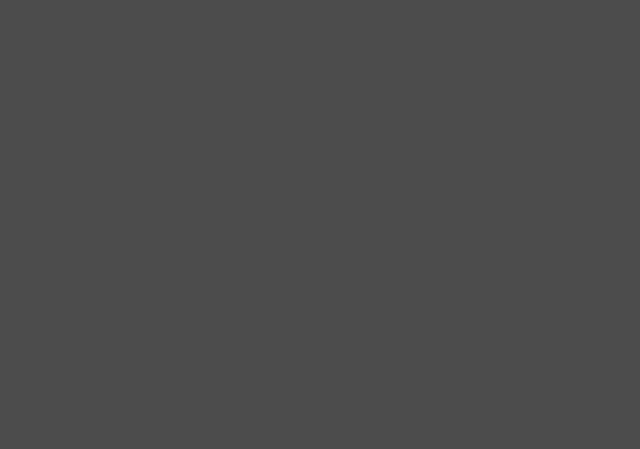
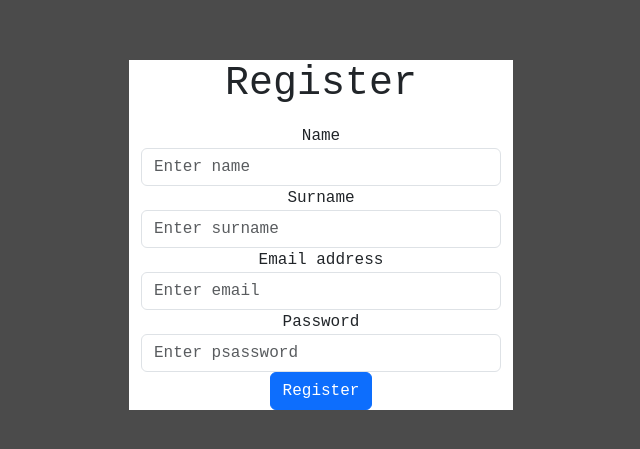
Before and after one commit to Z3alotik/grn_fe, an Angular app: page /register in a window 1280 px wide. Before the commit this address led to /. Shown: the part 165-614 px from the top of the page, without its empty margins (319-959 px from the left). Built offline with nearby package versions, Linux system fonts and the light colour scheme.

Commit message:
Added login and register logic.

```diff
--- a/src/app/app-routing.module.ts
+++ b/src/app/app-routing.module.ts
@@ -2,6 +2,7 @@ import { NgModule } from '@angular/core';
 import { RouterModule, Routes } from '@angular/router';
 import { MainPageComponent } from './features/main-page/main-page.component'
 import { LoginPageComponent } from './features/login-page/login-page.component';
+import { RegisterPageComponent } from './features/register-page/register-page.component';
 
 const routes: Routes = [
   {
@@ -11,7 +12,12 @@ const routes: Routes = [
   {
     path: 'login',
     component: LoginPageComponent
+  },
+  {
+    path: 'register',
+    component: RegisterPageComponent
   }
+
 ];
 
 @NgModule({
--- a/src/app/features/login-page/login-page.component.html
+++ b/src/app/features/login-page/login-page.component.html
@@ -6,19 +6,14 @@
             <app-card title="Log In" cardClass="myCard">
                 <form action="action_page.php" method="post">
                     <div class="container">
-                      <label for="name"><b>Name</b></label>
-                      <input type="text" placeholder="Enter name" name="name" required>
-
-                      <label for="surname"><b>Surname</b></label>
-                      <input type="text" placeholder="Enter surname" name="surname" required>
 
                       <label for="email"><b>Email</b></label>
-                      <input type="text" placeholder="Enter email" name="email" required>
+                      <input type="text" [(ngModel)]="email" [ngModelOptions]="{standalone: true}" placeholder="Enter email" name="email" required>
 
                       <label for="psw"><b>Password</b></label>
-                      <input type="password" placeholder="Enter Password" name="psw" required>
+                      <input type="password" [(ngModel)]="password" [ngModelOptions]="{standalone: true}" placeholder="Enter Password" name="psw" required>
 
-                      <button type="submit">Login</button>
+                      <button type="submit" (click)="login()">Login</button>
                     </div>
                   </form>
             </app-card>
--- a/src/app/features/login-page/login-page.component.ts
+++ b/src/app/features/login-page/login-page.component.ts
@@ -1,4 +1,6 @@
 import { Component } from '@angular/core';
+import { HttpClient } from '@angular/common/http';
+import { Router } from '@angular/router';
 
 @Component({
   selector: 'app-login-page',
@@ -7,4 +9,35 @@ import { Component } from '@angular/core';
 })
 export class LoginPageComponent {
 
+  email: string ="";
+  password: string ="";
+
+  constructor(
+    private http: HttpClient,
+    private router: Router
+    ) {}
+
+
+  login() {
+
+    let bodyData = {
+      email: this.email,
+      password: this.password
+    };
+
+    console.log(bodyData);
+
+    this.http.post("http://localhost:8080/api/v1/account/login", bodyData)
+    .subscribe((resultData: any) => {
+      console.log(resultData);
+      if (resultData.message == "Email not exists!") {
+        alert("Email not exists!")
+      } else if (resultData.message == "Login success!") {
+        this.router.navigateByUrl('');
+      } else {
+        alert("error");
+      }
+    })
+  }
+
 }
--- a/src/app/features/main-page/main-page.component.html
+++ b/src/app/features/main-page/main-page.component.html
@@ -150,5 +150,10 @@
         <i class="fa-solid fa-right-to-bracket fa-xl"></i>
     </a>
         </div>
+        <div class="box">
+    <a href="register">
+        <i class="fa-solid fa-user-plus fa-xl"></i>
+    </a>
+        </div>
     </div>
 </div>
--- /dev/null
+++ b/src/app/features/register-page/register-page.component.html
@@ -0,0 +1,25 @@
+<body class="bodyLogin">
+    <app-card title="Register" cardClass="myCard">
+    <form>
+        <div class="container">
+
+        <label>Name</label>
+        <input type="name" [(ngModel)]="name" [ngModelOptions]="{standalone: true}" id="name" class="form-control" placeholder="Enter name" required>
+
+
+        <label>Surname</label>
+        <input type="surname" [(ngModel)]="surname" [ngModelOptions]="{standalone: true}" id="surname" class="form-control" placeholder="Enter surname" required>
+
+
+      <label>Email address</label>
+      <input type="email" [(ngModel)]="email" [ngModelOptions]="{standalone: true}" id="email" class="form-control" placeholder="Enter email" required>
+
+
+      <label>Password</label>
+      <input type="password" [(ngModel)]="password" [ngModelOptions]="{standalone: true}" id="password" class="form-control" placeholder="Enter psassword" required>
+
+    <button type="submit" class="btn btn-primary" (click)="save()">Register</button>
+        </div>
+  </form>
+</app-card>
+</body>
--- /dev/null
+++ b/src/app/features/register-page/register-page.component.ts
@@ -0,0 +1,38 @@
+import { HttpClient } from '@angular/common/http';
+import { Component } from '@angular/core';
+import { Router,  } from '@angular/router';
+
+@Component({
+  selector: 'app-register-page',
+  templateUrl: './register-page.component.html',
+  styleUrls: ['./register-page.component.css']
+})
+export class RegisterPageComponent {
+
+  name: string ="";
+  surname: string ="";
+  email: string ="";
+  password: string ="";
+
+  constructor(
+    private http: HttpClient,
+    private router: Router
+    ) {}
+
+  save() {
+
+    let bodyData = {
+      "name": this.name,
+      "surname": this.surname,
+      "email": this.email,
+      "password": this.password,
+    };
+
+    this.http.post("http://localhost:8080/api/v1/account/register", bodyData, {responseType: 'text'})
+    .subscribe((resultData: any) => {
+        console.log(resultData);
+        this.router.navigateByUrl('/login');
+        alert("User registration succesfull!");
+    });
+  }
+}
```
Also changed, not shown: src/app/app.module.ts (+8 -2 lines), src/app/features/register-page/register-page.component.css (added), 1 other file (tests, documents, lock files or other folders).
